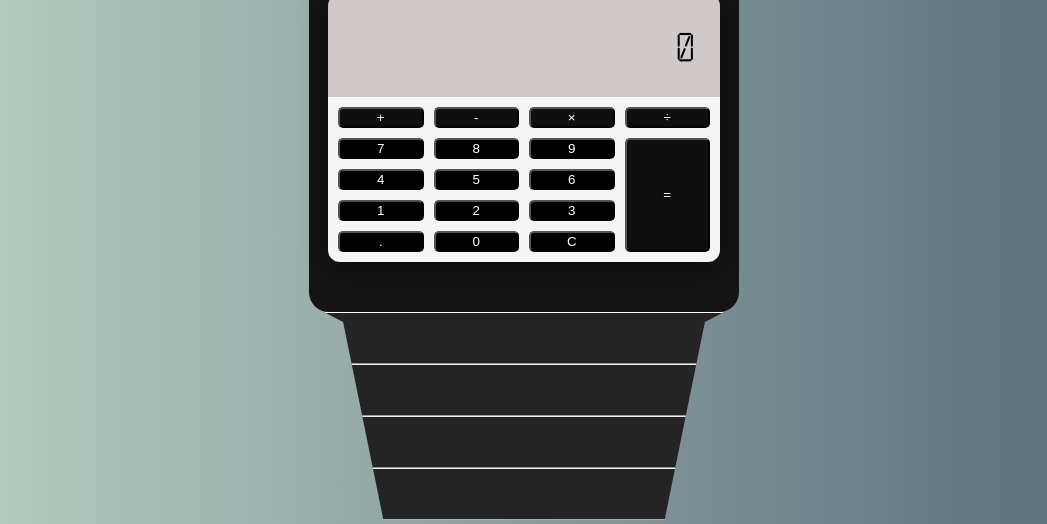
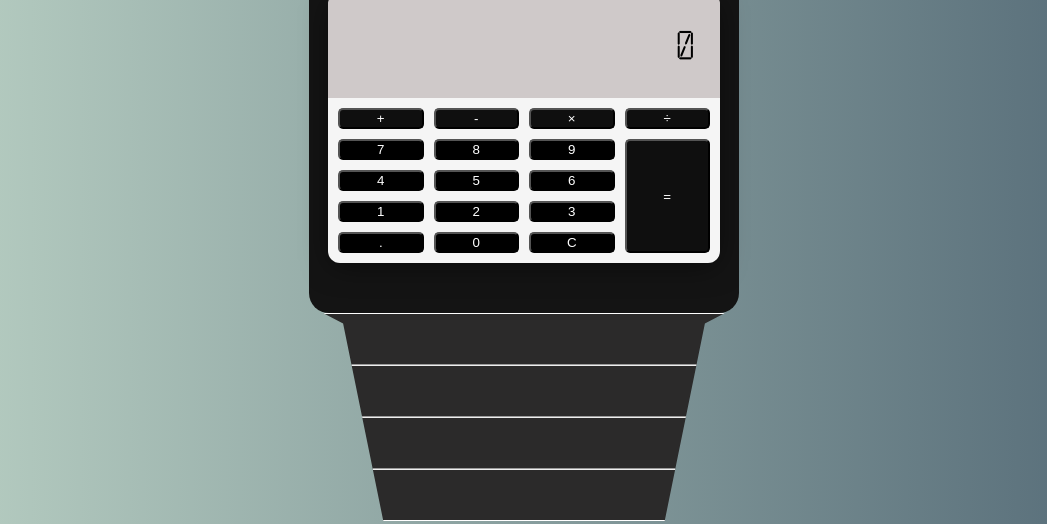
Before and after one commit to betonit007/js-calculator, a plain HTML site: page index.html in a window 1280 px wide. Shown: the part 276-800 px from the top of the page, without its empty margins (116-1163 px from the left). Drawn offline with Linux system fonts and the light colour scheme.

Commit message:
more styling

```diff
--- a/style.css
+++ b/style.css
@@ -48,7 +48,7 @@ body {
 
 .watch-band {
     border: 1px solid #fff ;
-    background: rgb(37, 36, 36);
+    background: rgb(43, 42, 42);
     height: 350px;
     width: 100%;
 }
@@ -84,6 +84,7 @@ body {
 
 .calculator-display h1 {
     margin: 0;
+    height: 55px;
     padding: 25px;
     font-size: 45px;
     font-family: 'Calculator', sans-serif;
```
